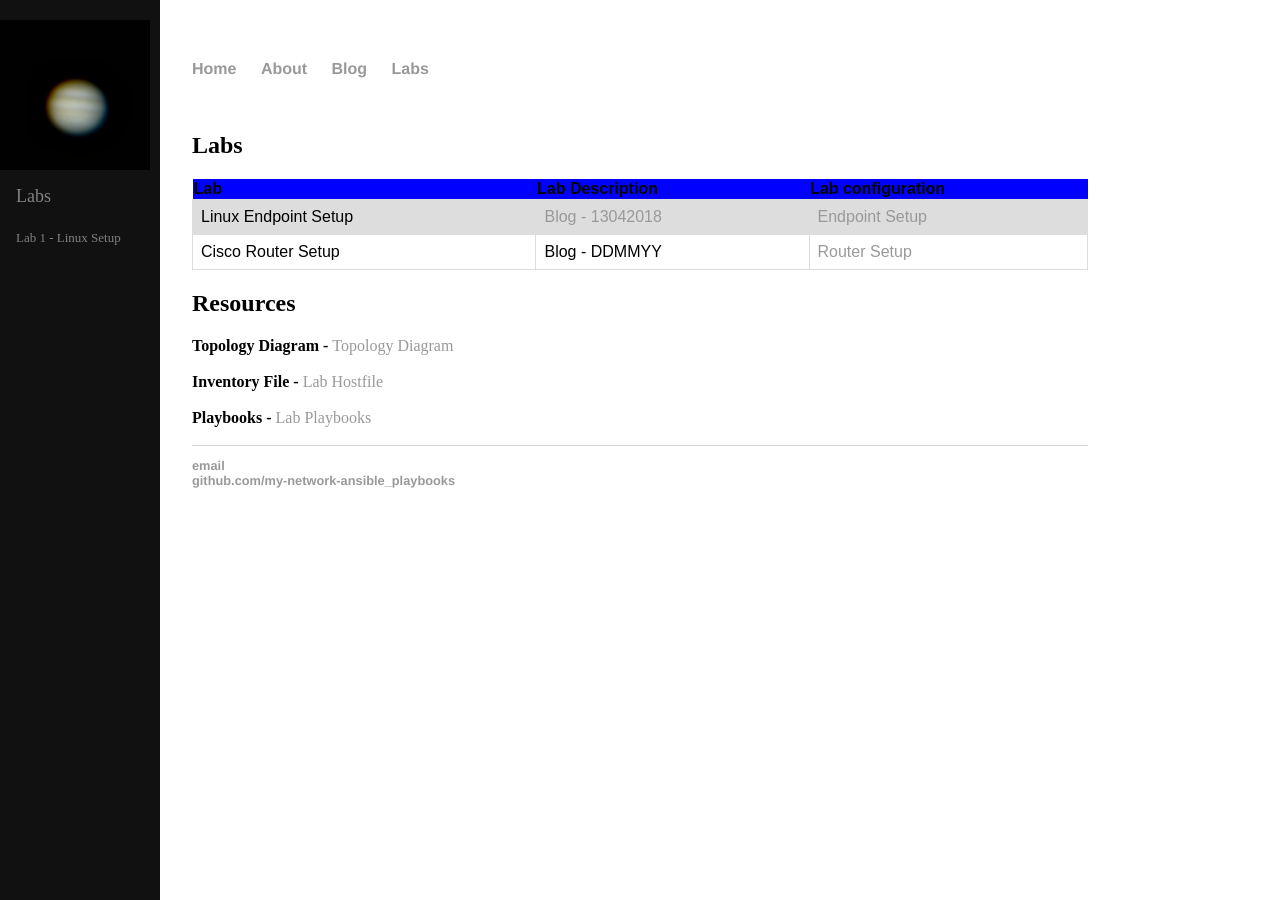
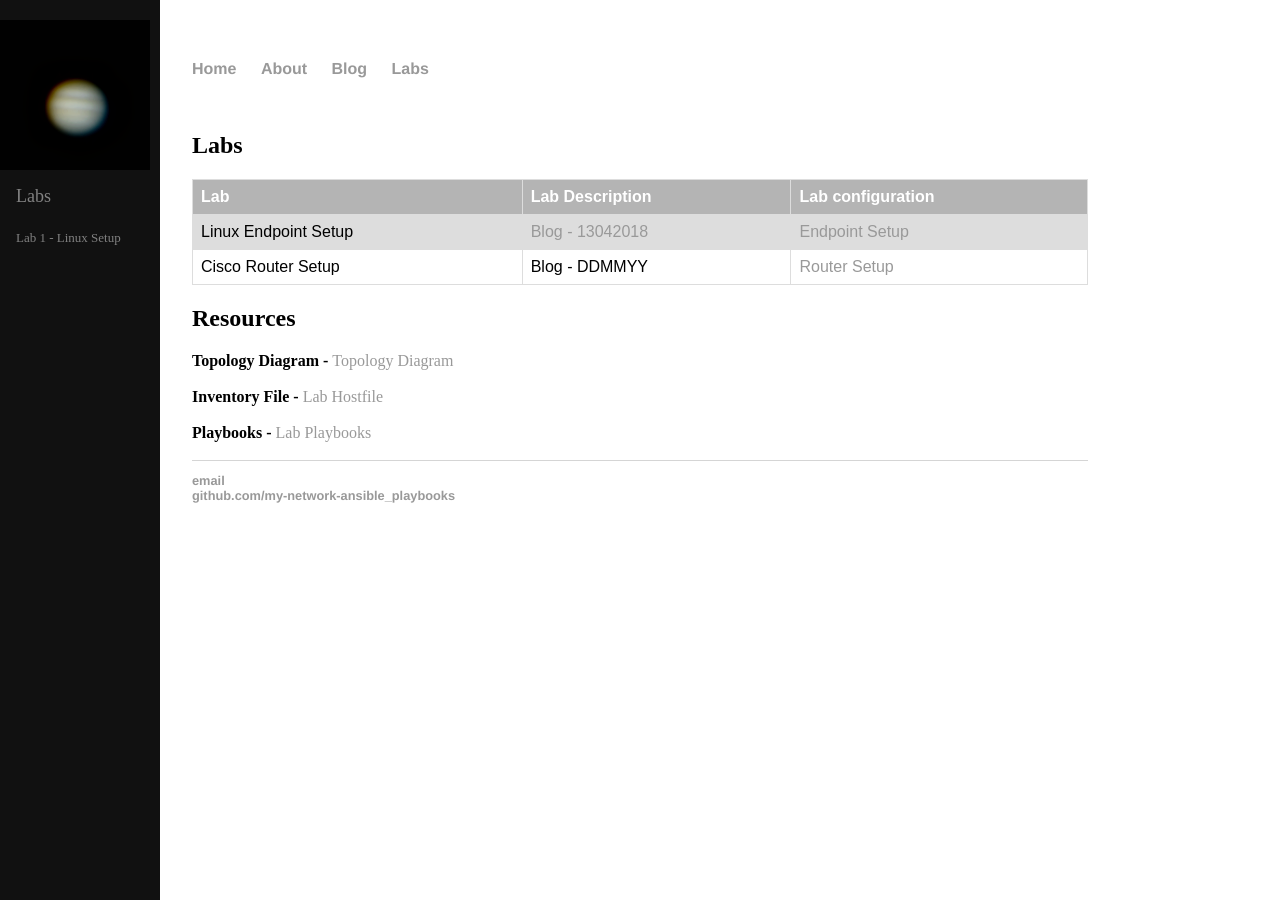
Before and after one commit to craigeowen/craigeowen.github.io, a Jekyll site: the page built from ansible/index.html, in a window 1280 px wide. Built offline with Jekyll 4.4.1, drawn with Linux system fonts in a browser that asks for light colours.

Commit message:
Update index.html

```diff
--- a/ansible/index.html
+++ b/ansible/index.html
@@ -21,7 +21,11 @@ table {
 }
 
 th {
-    background-color: #0000ff;
+    background-color: #b4b4b4;
+    color:white;
+    border: 1px solid #dddddd;
+    text-align: left;
+    padding: 8px;
 }
 
 td {
```
